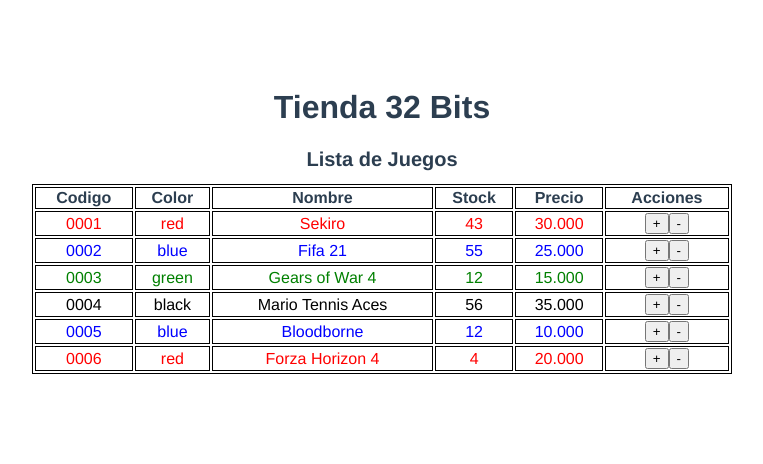
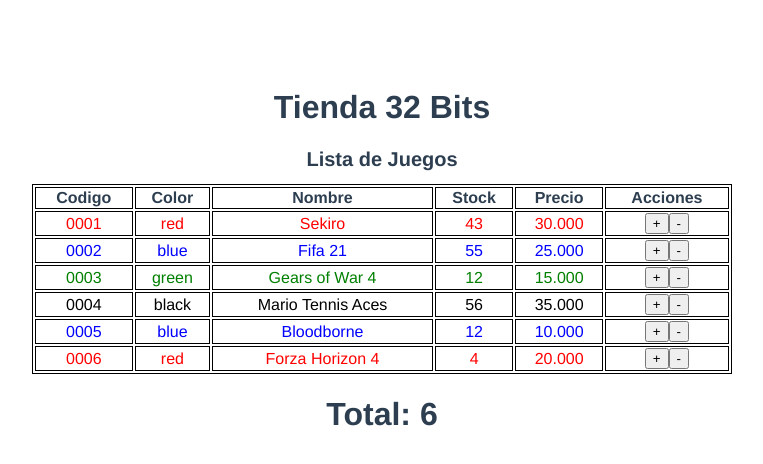
Before and after one commit to AnlianaAguilar/Tienda_de_juegos_32_bits-Parte-II-, a Vue app: page /games in a window 1280 px wide. Shown: the top 464 px of the page, without its empty margins (258-1021 px from the left). Built offline with nearby package versions, Linux system fonts and the light colour scheme.

Commit message:
se importa getters

```diff
--- /dev/null
+++ b/src/components/GameCount.vue
@@ -0,0 +1,30 @@
+<template>
+    <h1>Total: {{countGames}}</h1>
+</template>
+
+<script>
+
+import {mapGetters} from 'vuex'
+
+export default {
+    name: 'GameCount',
+    // props: {},
+    data: function(){
+        return {}
+    },
+    computed: {
+        ...mapGetters(['countGames'])
+    },
+    //methods: {}
+    // watch: {},
+    // components: {},
+    // mixins: [],
+    // filters: {},
+    // -- Lifecycle Methods
+    // -- End Lifecycle Methods
+}
+</script>
+
+<style scoped>
+
+</style>
--- a/src/views/Games.vue
+++ b/src/views/Games.vue
@@ -2,11 +2,14 @@
     <div>
         <h1 class="title">Tienda 32 Bits</h1>
         <game-list></game-list>
+        <game-count></game-count>
     </div>
 </template>
 
 <script>
 import GameList from '@/components/GameList.vue'
+import GameCount from '@/components/GameCount.vue'
+
 export default {
     name: 'games-component',
     // props: {},
@@ -17,7 +20,8 @@
     //methods: {},
     // watch: {},
     components: {
-        'game-list':GameList
+        'game-list':GameList,
+        'game-count':GameCount
     },
     // mixins: [],
     // filters: {},
```
